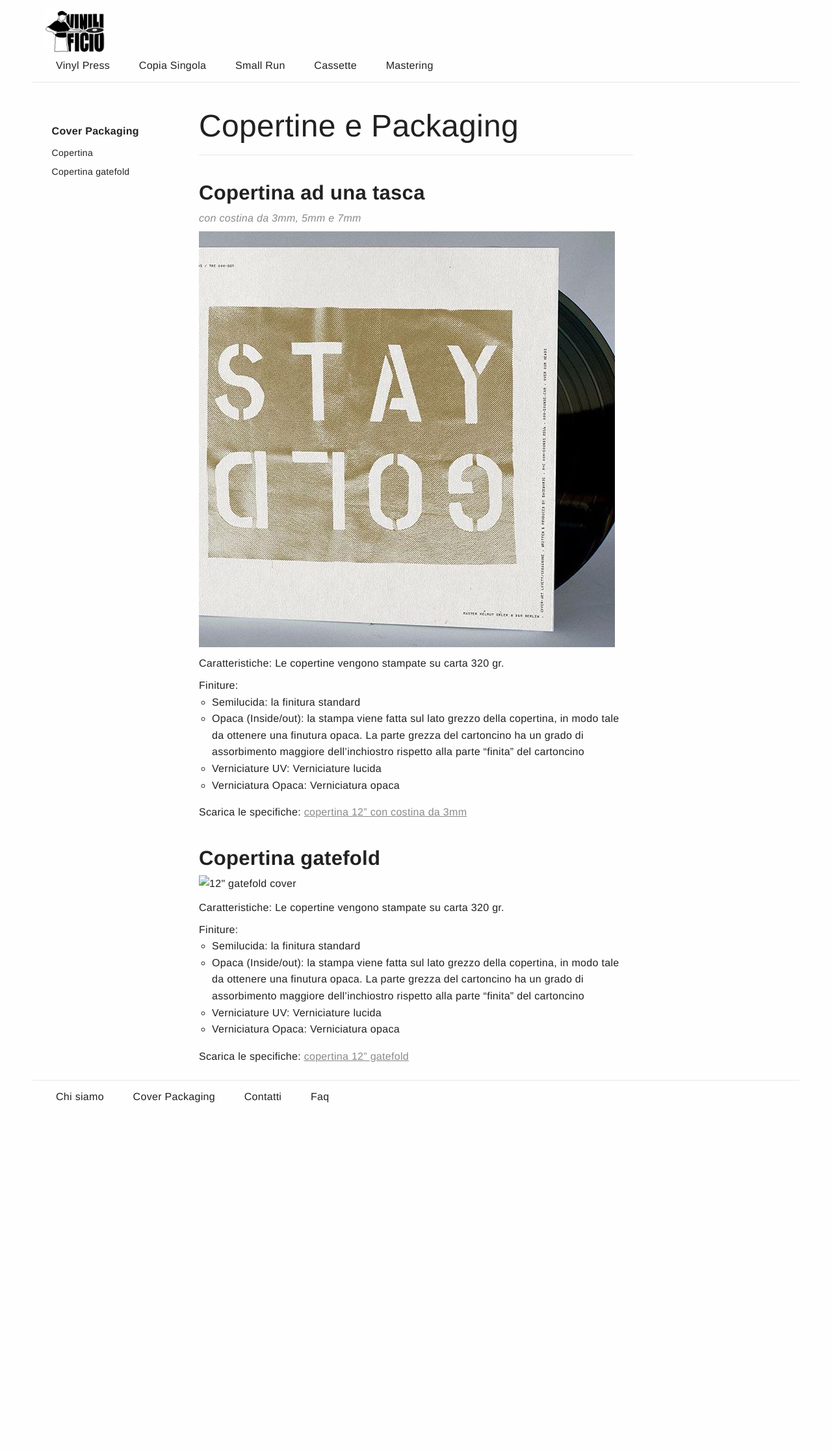
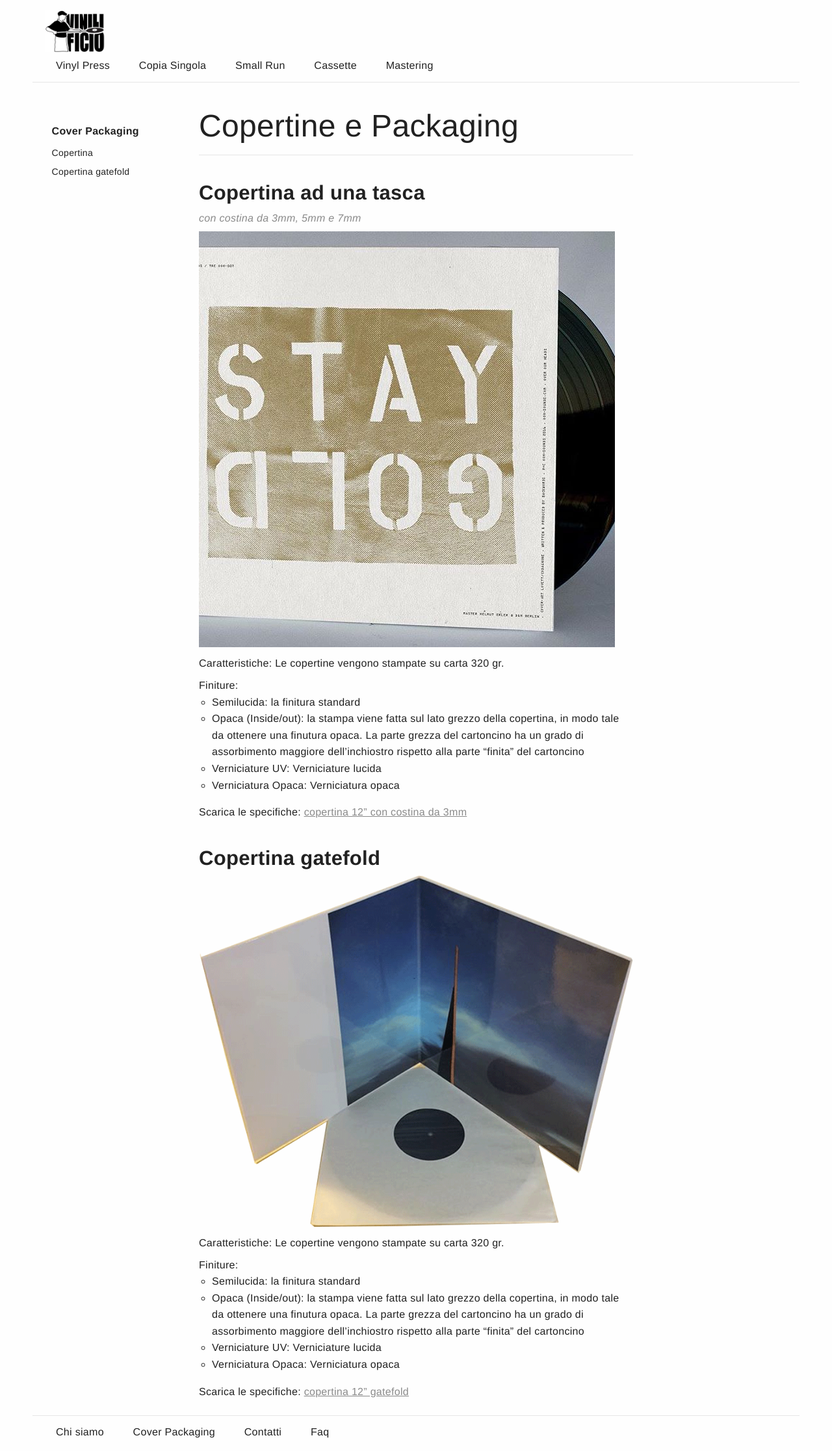
Before and after one commit to Vinilificio/Vinilificio.github.io, a Jekyll site: the page built from _pages/cover_packaging.md, in a window 1280 px wide. Shown: the whole page at 65% size. Built offline with Jekyll 4.4.1, drawn with Linux system fonts in a browser that asks for light colours; before the commit the page ends 1717 px from its top, so only the background shows below that.

Commit message:
Update cover_packaging.md

```diff
--- a/_pages/cover_packaging.md
+++ b/_pages/cover_packaging.md
@@ -31,7 +31,7 @@ Scarica le specifiche:
 
 ### Copertina gatefold
 
-![12" gatefold cover](/gatefold800px.png)
+![12" gatefold cover](/img/gatefold800px.png)
 
 Caratteristiche:
 Le copertine vengono stampate su carta 320 gr.
```
